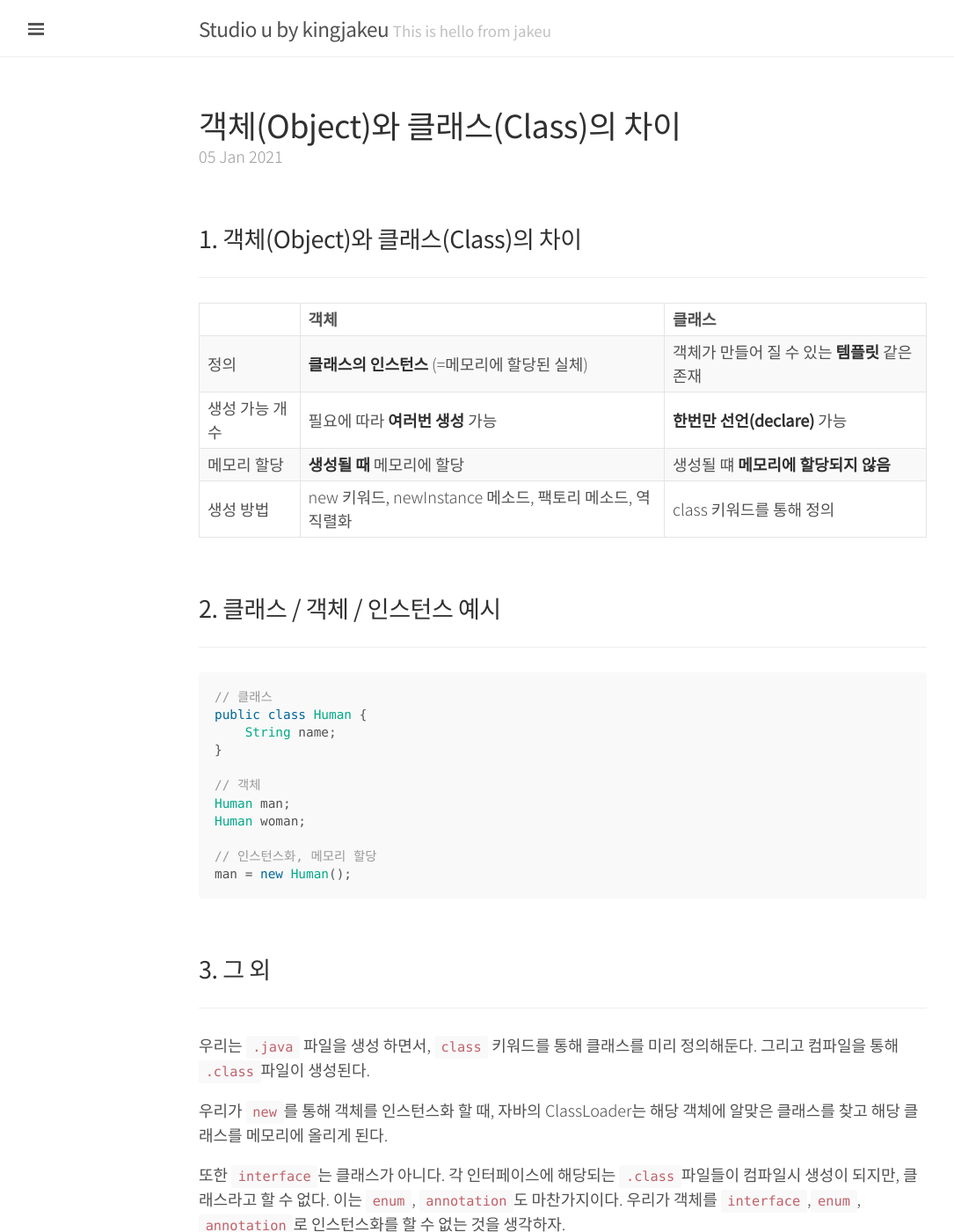
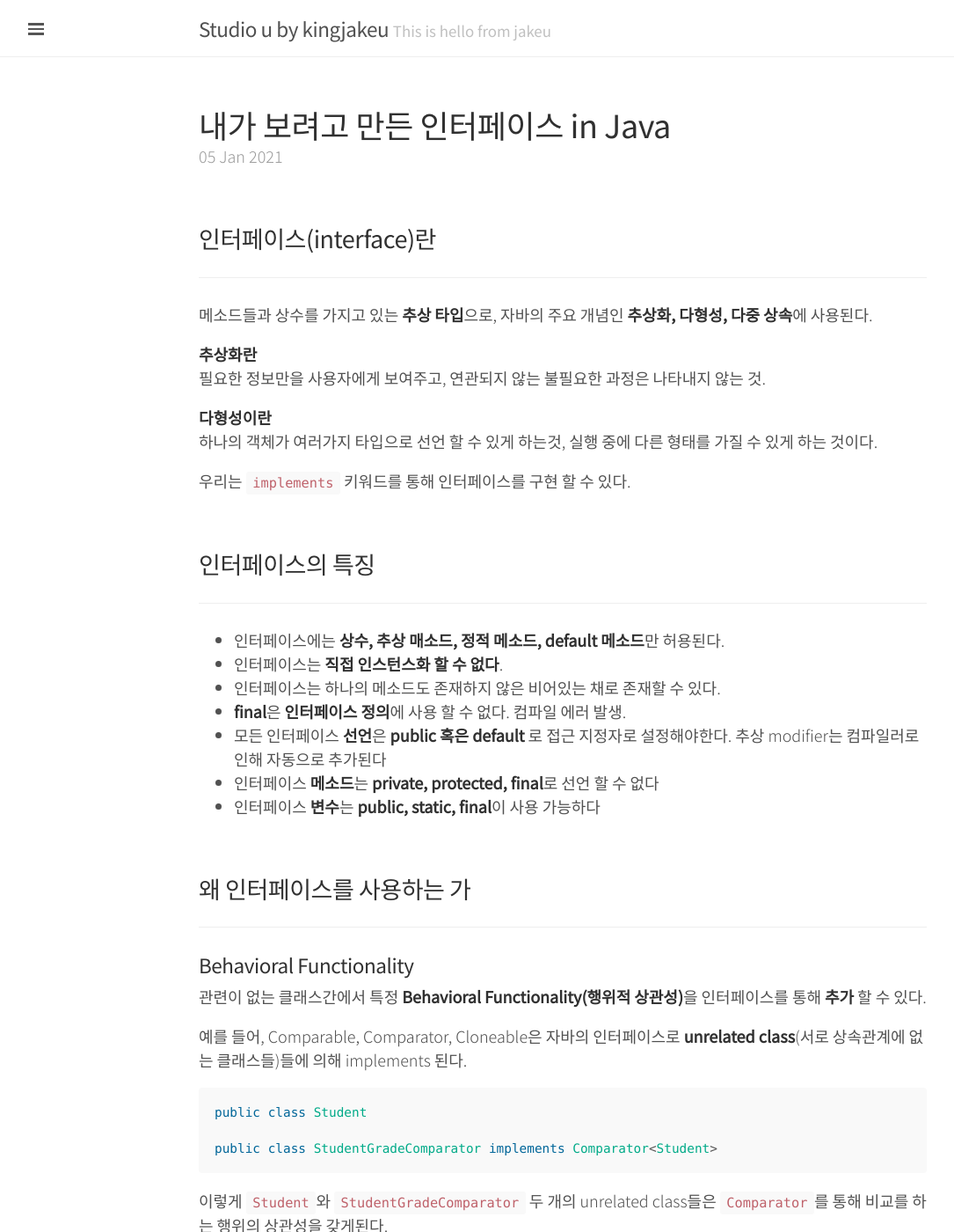
Before and after one commit to kingjakeu/kingjakeu.github.io, a Jekyll site: the page built from index.html, in a window 1280 px wide and 1400 px high. Shown: the whole window at 88% size, without its empty margins (0-1085 px from the left). Built offline with Jekyll 4.4.1, drawn with Linux system fonts in a browser that asks for light colours; the list of posts is cut into pages by our own code; comment, search, counter and statistics services are not loaded; some of the changed text lies outside the part shown.

Commit message:
인터페이스 Post

````diff
--- a/_posts/2021-01-05-object-vs-class.md
+++ b/_posts/2021-01-05-object-vs-class.md
@@ -10,7 +10,7 @@ sitemap :
 
 <br>
 
-## 1. 객체(Object)와 클래스(Class)의 차이
+## 객체(Object)와 클래스(Class)의 차이
 
 ---
 
@@ -23,7 +23,7 @@ sitemap :
 
 <br>
 
-## 2. 클래스 / 객체 / 인스턴스 예시
+## 클래스 / 객체 / 인스턴스 예시
 
 ---
 
@@ -43,19 +43,20 @@ man = new Human();
 
 <br>
 
-## 3. 그 외
+## 그 외
 
 ---
 
 우리는 `.java` 파일을 생성 하면서, `class` 키워드를 통해 클래스를 미리 정의해둔다. 그리고 컴파일을 통해 `.class`파일이 생성된다.
 
-우리가 `new`를 통해 객체를 인스턴스화 할 때, 자바의 ClassLoader는 해당 객체에 알맞은 클래스를 찾고 해당 클래스를 메모리에 올리게 된다.
+우리가 `new`를 통해 객체를 인스턴스화 할 때, 자바의 [ClassLoader](https://kingjakeu.github.io/java/2020/08/10/class-loader/)는 해당 객체에 알맞은 클래스를 찾고 해당 클래스를 메모리에 올리게 된다.
 
 또한 `interface`는 클래스가 아니다. 각 인터페이스에 해당되는 `.class`파일들이 컴파일시 생성이 되지만, 클래스라고 할 수 없다. 이는 `enum`, `annotation`도 마찬가지이다. 우리가 객체를 `interface`,`enum`, `annotation`로 인스턴스화를 할 수 없는 것을 생각하자.
 
 <br>
 
 ### References
+
 ---
 
 [https://www.javatpoint.com/difference-between-object-and-class](https://www.javatpoint.com/difference-between-object-and-class)
--- /dev/null
+++ b/_posts/2021-01-06-interface-java.md
@@ -0,0 +1,206 @@
+---
+title: "내가 보려고 만든 인터페이스 in Java"
+date: 2021-01-05 23:10:00 +0900
+category: java
+lastmod : 2021-01-05 23:10:00 +0900
+sitemap :
+  changefreq : weekly
+  priority : 1.0
+---
+
+<br>
+
+## 인터페이스(interface)란
+
+---
+
+메소드들과 상수를 가지고 있는 **추상 타입**으로, 자바의 주요 개념인 **추상화, 다형성, 다중 상속**에 사용된다.
+
+**추상화란**
+필요한 정보만을 사용자에게 보여주고, 연관되지 않는 불필요한 과정은 나타내지 않는 것.
+
+**다형성이란**
+하나의 객체가 여러가지 타입으로 선언 할 수 있게 하는것, 실행 중에 다른 형태를 가질 수 있게 하는 것이다.
+
+우리는 `implements` 키워드를 통해 인터페이스를 구현 할 수 있다.
+
+<br>
+
+## 인터페이스의 특징
+
+---
+
+- 인터페이스에는 **상수, 추상 매소드, 정적 메소드, default 메소드**만 허용된다.
+- 인터페이스는 **직접 인스턴스화 할 수 없다**.
+- 인터페이스는 하나의 메소드도 존재하지 않은 비어있는 채로 존재할 수 있다.
+- **final**은 **인터페이스 정의**에 사용 할 수 없다. 컴파일 에러 발생.
+- 모든 인터페이스 **선언**은 **public 혹은 default** 로 접근 지정자로 설정해야한다. 추상 modifier는 컴파일러로 인해 자동으로 추가된다
+- 인터페이스 **메소드**는 **private, protected, final**로 선언 할 수 없다
+- 인터페이스 **변수**는 **public, static, final**이 사용 가능하다
+
+<br>
+
+## 왜 인터페이스를 사용하는 가
+
+---
+
+### Behavioral Functionality
+
+관련이 없는 클래스간에서 특정 **Behavioral Functionality(행위적 상관성)**을 인터페이스를 통해 **추가** 할 수 있다.
+
+예를 들어, Comparable, Comparator, Cloneable은 자바의 인터페이스로 **unrelated class**(서로 상속관계에 없는 클래스들)들에 의해 implements 된다.
+
+```java
+public class Student
+
+public class StudentGradeComparator implements Comparator<Student>
+```
+
+이렇게 `Student`와 `StudentGradeComparator` 두 개의 unrelated class들은 `Comparator`를 통해 비교를 하는 행위의 상관성을 갖게된다.
+
+<br>
+
+### Multiple Inheritances
+
+자바는 단일 상속만을 지원한다, 하지만 인터페이스를 사용하면 **다중의 인터페이스들로 상속하여 구현**이 가능하다.
+
+<br>
+
+### Polymorphism
+
+다형성이란 객체가 **실행 중에 다른 형태를 가질 수 있게 하는 것**이다.
+
+다형성의 종류로는 **Complie Time Polymorphism**과 **Runtime Polymorphism**이 존재한다.
+
+- `Complie Time Polymorphism (or Static polymorphsim) = Method Overloading`
+- `Runtime Polymorphism (or Dynamic polymorphism) = Method Overriding`
+
+인터페이스의 다형성은 **Method Overriding 형태의 런타임 중 객체가 다른 형태**를 가지게 한다.
+
+<br>
+
+## 그 외
+
+---
+
+### default method in interface
+
+자바 7의 인터페이스에서는 **Backward compatibility**를 지원하지 않는다.
+
+자바 7 혹은 이전 버전으로 쓰여저 있는 레거시 코드에서는, 존재하는 인터페이스에 추상 메소드를 추가하려면 구현된 모든 클래스에 새로운 추상 매소드를 오버라이드해야 한다.
+
+하지만 자바 8에서는 **default method를 통해 인터페이스 레벨**에서 구현 할수 있다.
+
+<br>
+
+## 구현 예시
+
+---
+
+```java
+public interface Card {
+    // 결제 한도
+    public int ONCE_MAX_LIMIT = 10000;
+
+    // 결제
+    void pay();
+
+    // 결제 후 알림
+    default void notify (String phoneNumber){
+        System.out.println("결제되었습니다: " + phoneNumber);
+    }
+}
+```
+
+`Card`의 기능들을 정의한 `Card` 인터페이스가 있다.
+
+- 모든 카드의 한도는 고정이기에, 인터페이스에서 상수로 선언, 모든 카드에서 동일하게 적용 되도록 한다.
+- 결제는 각 카드사마다 기능이 다르게 들어가기 때문에 오버라이드 할 수 있게 정의한다.
+- 결제 이후 알림은 전화번호로 가는 것이 원칙이며 default으로 정의된다.
+
+<br>
+
+```java
+public class ShinhanCard implements Card {
+
+    // 결제
+    @Override
+    public void pay(){
+        // 신한만의 결제 로직 구현
+        notify("010");
+    }
+}
+```
+
+`Card` 인터페이스를 implement 하는 `ShinhanCard` 클래스를 구현한다.
+
+- 오버라이드된 pay() 메소드는 각 카드사의 로직별로 구현되고, 결제 후 알림은 default를 따라가게 된다.
+
+<br>
+
+## Spring에서의 인터페이스 활용
+
+---
+
+클래스를 인터페이스로 정의해두면 **Dependency Injection**에 도움이 된다.
+
+<br>
+
+예를 들어, `Card` interface를 implements하는 `ShinhanCard`와 `SamsungCard` Bean이 있다.
+
+```java
+public interface Card {};
+public class ShinhanCard implements Card {};
+public class SamsungCard implements Card {};
+```
+
+그리고 Card를 사용하는 `Payment` Bean이 있다.
+
+```java
+public class Payment {
+    private Card card;
+
+    public Payment(Card card){
+        this.card = card;
+    }
+
+    public makePayment(){
+        this.card.pay();
+    }
+}
+```
+
+여기서 `Card`는 Spring의 **IoC에 의해 injection**이 이뤄질 것이다.
+
+<br>
+
+만약 모든 결제가 `ShinhanCard`로 이뤄질 때에는
+
+```xml
+<bean id="payment" class="Payment">
+    <constructor-arg ref="card" />
+</bean>
+
+<bean id="card" class="ShinhanCard" />
+```
+
+반대로 `SamsungCard`로 이뤄질 때에는
+
+```xml
+<bean id="card" class="SamsungCard" />
+```
+
+<br>
+
+이렇게 `Card` 인터페이스를 활용하여 `Payment`의 **코드를 변경하지 않고,**
+**Spring Config 파일을을 바꾸는 것**만으로 **다른 bean으로 injection이 가능**하게 된다.
+
+<br>
+
+### References
+
+---
+
+[https://www.baeldung.com/java-interfaces](https://www.baeldung.com/java-interfaces)
+[https://stackoverflow.com/questions/256255/spring-and-interfaces](https://stackoverflow.com/questions/256255/spring-and-interfaces)
+[https://limkydev.tistory.com/197](https://limkydev.tistory.com/197)
````
